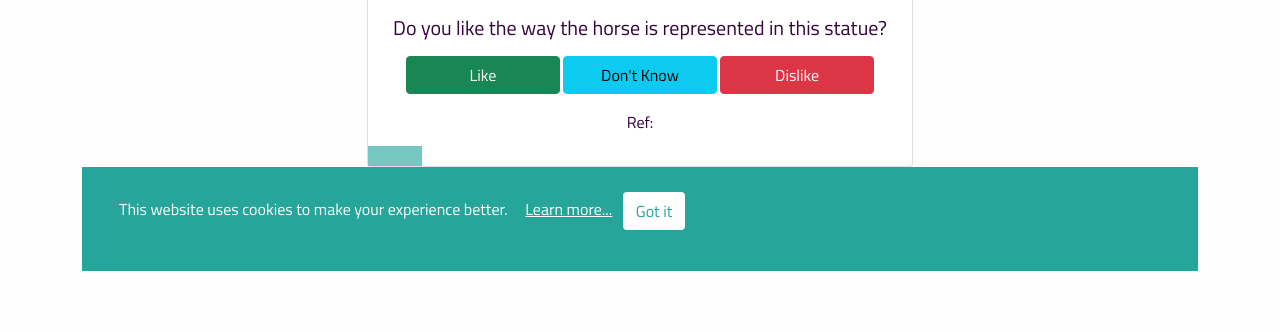
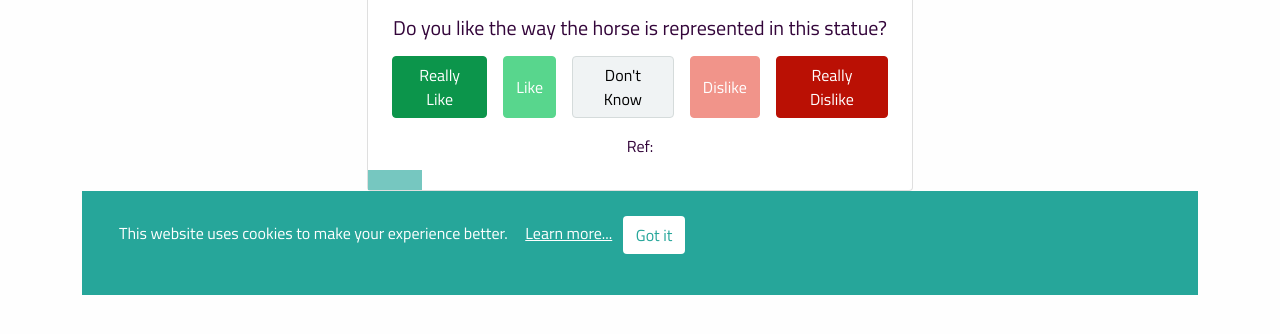
Before and after one commit to phoebebright/whinnie-statues, a Django app: page /like_dislike/ in a window 1280 px wide. Shown: the part 112-446 px from the top of the page. Run offline with Django 3.2, Linux system fonts and the light colour scheme; data comes from the database, SQL or seed files in the repository; data that the repository does not hold is empty; some libraries are stand-ins or nearby versions; some web fonts are replaced.

Commit message:
Add Really Like and Really Dislike

```diff
--- a/config/settings.py
+++ b/config/settings.py
@@ -17,8 +17,8 @@ BASE_DIR = Path(__file__).resolve().parent.parent
 
 ALLOWED_HOSTS = ['statues.whinn.ie','equistatue.com']
 
-VERSION = "1.0.10 Nov 2024"
-API_VER = "110"  # API_VERSION used by allauth
+VERSION = "1.0.11 Dec 2024"
+API_VER = "111"  # API_VERSION used by allauth
 
 # Quick-start development settings - unsuitable for production
 # See https://docs.djangoproject.com/en/3.2/howto/deployment/checklist/
--- a/templates/like_dislike.html
+++ b/templates/like_dislike.html
@@ -49,11 +49,14 @@
 
                     <div class="card-body">
                         <h5 class="card-title mb-3">Do you like the way the horse is represented in this statue?</h5>
-                        <p class="card-text">
-                            <button type="button" class="btn btn-success like_dislike " data-like="1" style="width:30%;">Like</button>
-                            <button type="button" class="btn btn-info like_dislike" data-like="0" style="width:30%;">Don't Know</button>
-                            <button type="button" class="btn btn-danger like_dislike" data-like="-1" style="width:30%;">Dislike</button>
+           <p class="card-text d-flex justify-content-between">
+    <button type="button" class="btn btn-dark-green like_dislike flex-fill mx-2" data-like="2">Really Like</button>
+    <button type="button" class="btn btn-light-green like_dislike flex-fill mx-2" data-like="1">Like</button>
+    <button type="button" class="btn btn-neutral like_dislike flex-fill mx-2" data-like="0">Don't Know</button>
+    <button type="button" class="btn btn-light-red like_dislike flex-fill mx-2" data-like="-1">Dislike</button>
+    <button type="button" class="btn btn-dark-red like_dislike flex-fill mx-2" data-like="-2">Really Dislike</button>
 </p>
+
                         <p >Ref:<span id="ref"></span></p>
 
                         <div id="progress-bar-container">
--- a/web/static/css/styles.css
+++ b/web/static/css/styles.css
@@ -162,3 +162,33 @@ a {
 }
 
 /*# sourceMappingURL=styles.css.map */
+
+.btn-dark-green {
+    background-color: #0c954b; /* Dark Green */
+    color: white;
+    border-color: #0c954b;
+}
+
+.btn-light-green {
+    background-color: #58d68d; /* Light Green */
+    color: white;
+    border-color: #58d68d;
+}
+
+.btn-neutral {
+    background-color: #f0f3f4; /* Neutral */
+    color: black;
+    border-color: #d5dbdb;
+}
+
+.btn-light-red {
+    background-color: #f1948a; /* Light Red */
+    color: white;
+    border-color: #f1948a;
+}
+
+.btn-dark-red {
+    background-color: #ba1004; /* Dark Red */
+    color: white;
+    border-color: #ba1004;
+}
```
Also changed, not shown: templates/like_dislike_done.html (+10 -6 lines). Lines whose indentation alone changed are shown as unchanged.
